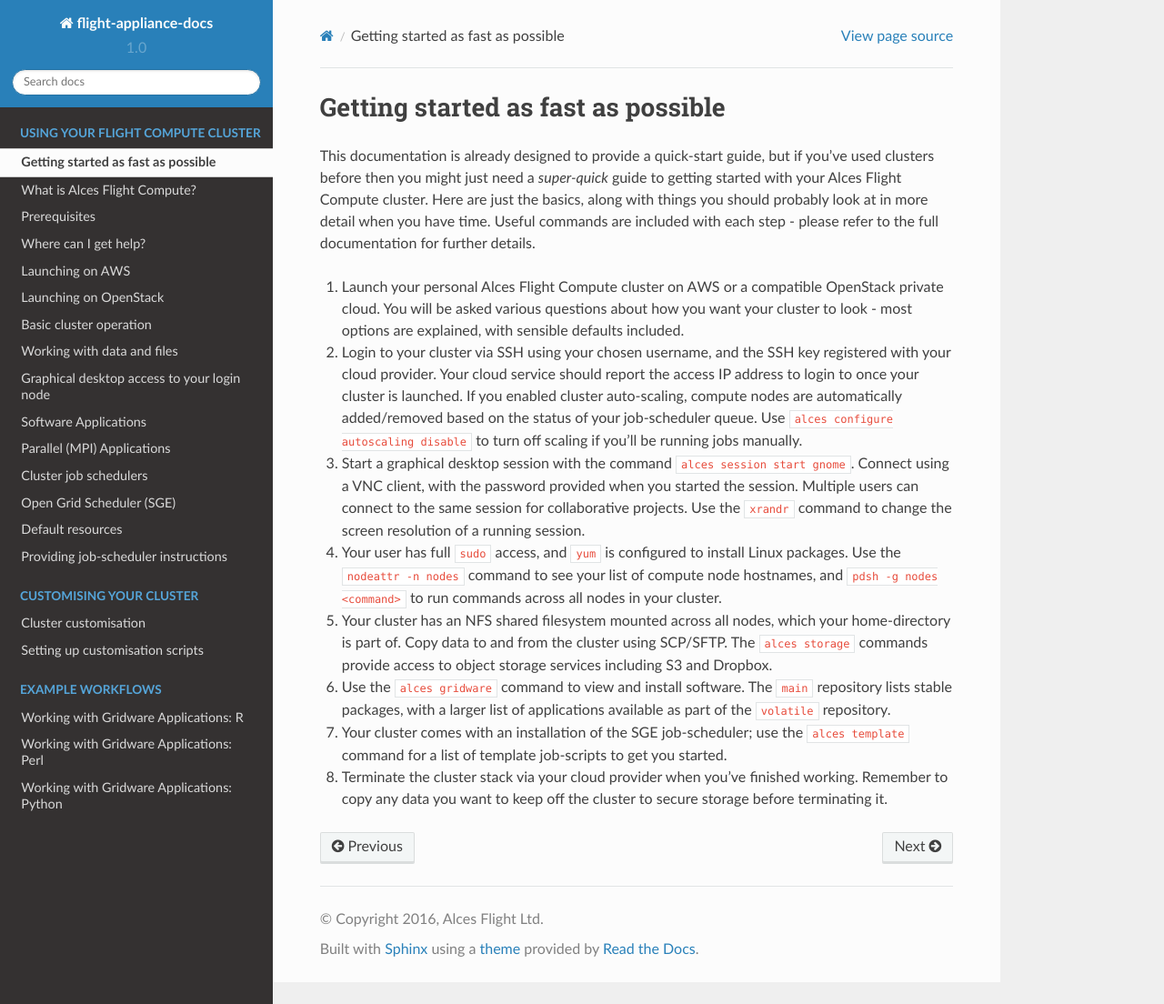
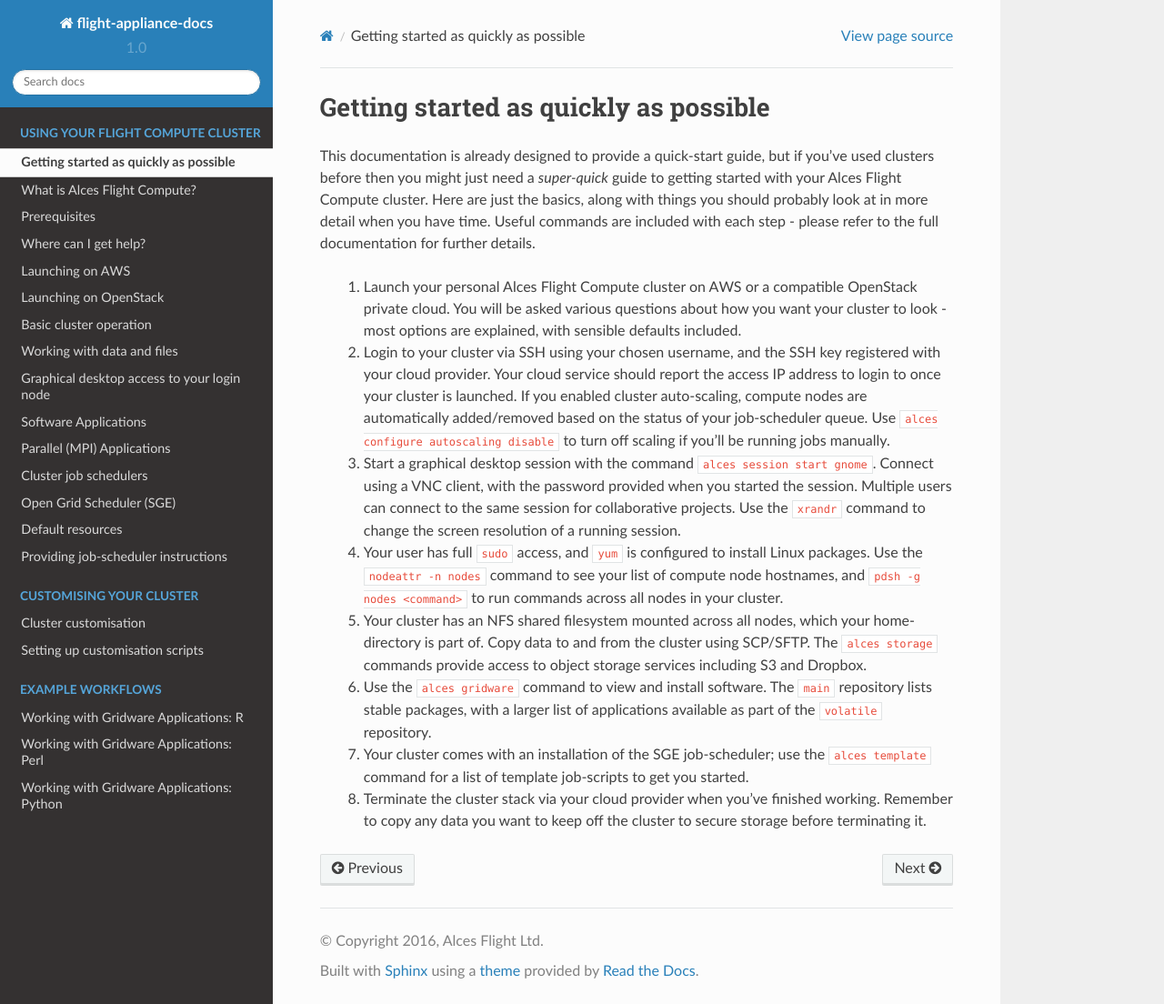
Before and after one commit to alces-software/flight-appliance-docs, a Sphinx documentation site: the page built from docs/source/quickstart/quickstart.rst, in a window 1280 px wide and 1104 px high. Shown: the whole window at 91% size. Built offline with Sphinx 7.4.7 and the Read the Docs theme 2.0.0, drawn with Linux system fonts in a browser that asks for light colours; pages that are not in the unit, such as notebooks, are missing from menus.

Commit message:
fixed heading

```diff
--- a/docs/source/quickstart/quickstart.rst
+++ b/docs/source/quickstart/quickstart.rst
@@ -1,23 +1,25 @@
 .. _quickstart:
 
 
-Getting started as fast as possible
-===================================
+Getting started as quickly as possible
+======================================
 
 This documentation is already designed to provide a quick-start guide, but if you've used clusters before then you might just need a *super-quick* guide to getting started with your Alces Flight Compute cluster. Here are just the basics, along with things you should probably look at in more detail when you have time. Useful commands are included with each step - please refer to the full documentation for further details.
 
-1. Launch your personal Alces Flight Compute cluster on AWS or a compatible OpenStack private cloud. You will be asked various questions about how you want your cluster to look - most options are explained, with sensible defaults included.
+ 1. Launch your personal Alces Flight Compute cluster on AWS or a compatible OpenStack private cloud. You will be asked various questions about how you want your cluster to look - most options are explained, with sensible defaults included.
 
-2. Login to your cluster via SSH using your chosen username, and the SSH key registered with your cloud provider. Your cloud service should report the access IP address to login to once your cluster is launched. If you enabled cluster auto-scaling, compute nodes are automatically added/removed based on the status of your job-scheduler queue. Use ``alces configure autoscaling disable`` to turn off scaling if you'll be running jobs manually.
 
-3. Start a graphical desktop session with the command ``alces session start gnome``. Connect using a VNC client, with the password provided when you started the session. Multiple users can connect to the same session for collaborative projects. Use the ``xrandr`` command to change the screen resolution of a running session.
 
-4. Your user has full ``sudo`` access, and ``yum`` is configured to install Linux packages. Use the ``nodeattr -n nodes`` command to see your list of compute node hostnames, and ``pdsh -g nodes <command>`` to run commands across all nodes in your cluster.
+ 2. Login to your cluster via SSH using your chosen username, and the SSH key registered with your cloud provider. Your cloud service should report the access IP address to login to once your cluster is launched. If you enabled cluster auto-scaling, compute nodes are automatically added/removed based on the status of your job-scheduler queue. Use ``alces configure autoscaling disable`` to turn off scaling if you'll be running jobs manually.
 
-5. Your cluster has an NFS shared filesystem mounted across all nodes, which your home-directory is part of. Copy data to and from the cluster using SCP/SFTP. The ``alces storage`` commands provide access to object storage services including S3 and Dropbox.
+ 3. Start a graphical desktop session with the command ``alces session start gnome``. Connect using a VNC client, with the password provided when you started the session. Multiple users can connect to the same session for collaborative projects. Use the ``xrandr`` command to change the screen resolution of a running session.
 
-6. Use the ``alces gridware`` command to view and install software. The ``main`` repository lists stable packages, with a larger list of applications available as part of the ``volatile`` repository.
+ 4. Your user has full ``sudo`` access, and ``yum`` is configured to install Linux packages. Use the ``nodeattr -n nodes`` command to see your list of compute node hostnames, and ``pdsh -g nodes <command>`` to run commands across all nodes in your cluster.
 
-7. Your cluster comes with an installation of the SGE job-scheduler; use the ``alces template`` command for a list of template job-scripts to get you started.
+ 5. Your cluster has an NFS shared filesystem mounted across all nodes, which your home-directory is part of. Copy data to and from the cluster using SCP/SFTP. The ``alces storage`` commands provide access to object storage services including S3 and Dropbox.
 
-8. Terminate the cluster stack via your cloud provider when you've finished working. Remember to copy any data you want to keep off the cluster to secure storage before terminating it.
+ 6. Use the ``alces gridware`` command to view and install software. The ``main`` repository lists stable packages, with a larger list of applications available as part of the ``volatile`` repository.
+
+ 7. Your cluster comes with an installation of the SGE job-scheduler; use the ``alces template`` command for a list of template job-scripts to get you started.
+
+ 8. Terminate the cluster stack via your cloud provider when you've finished working. Remember to copy any data you want to keep off the cluster to secure storage before terminating it.
```
